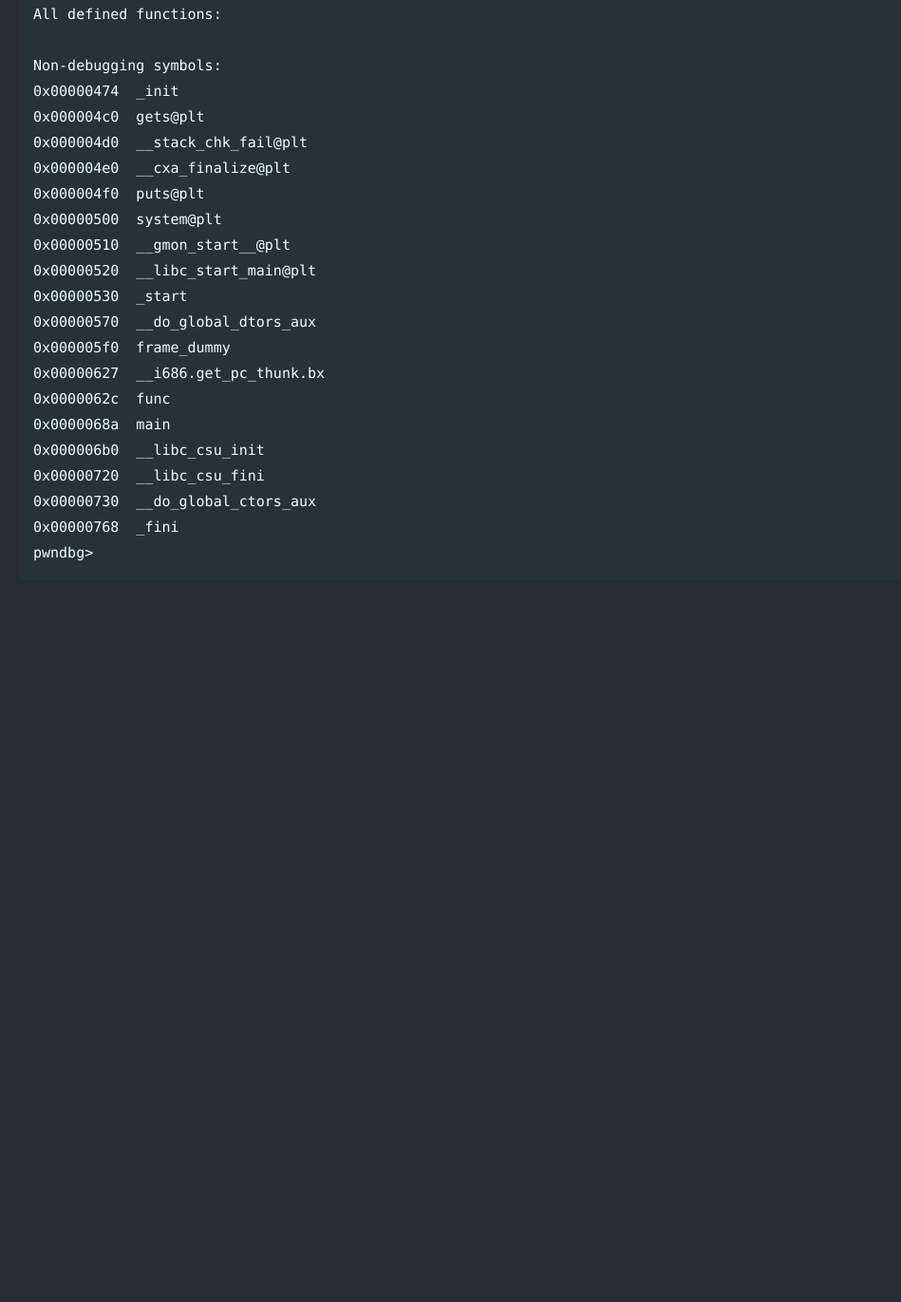
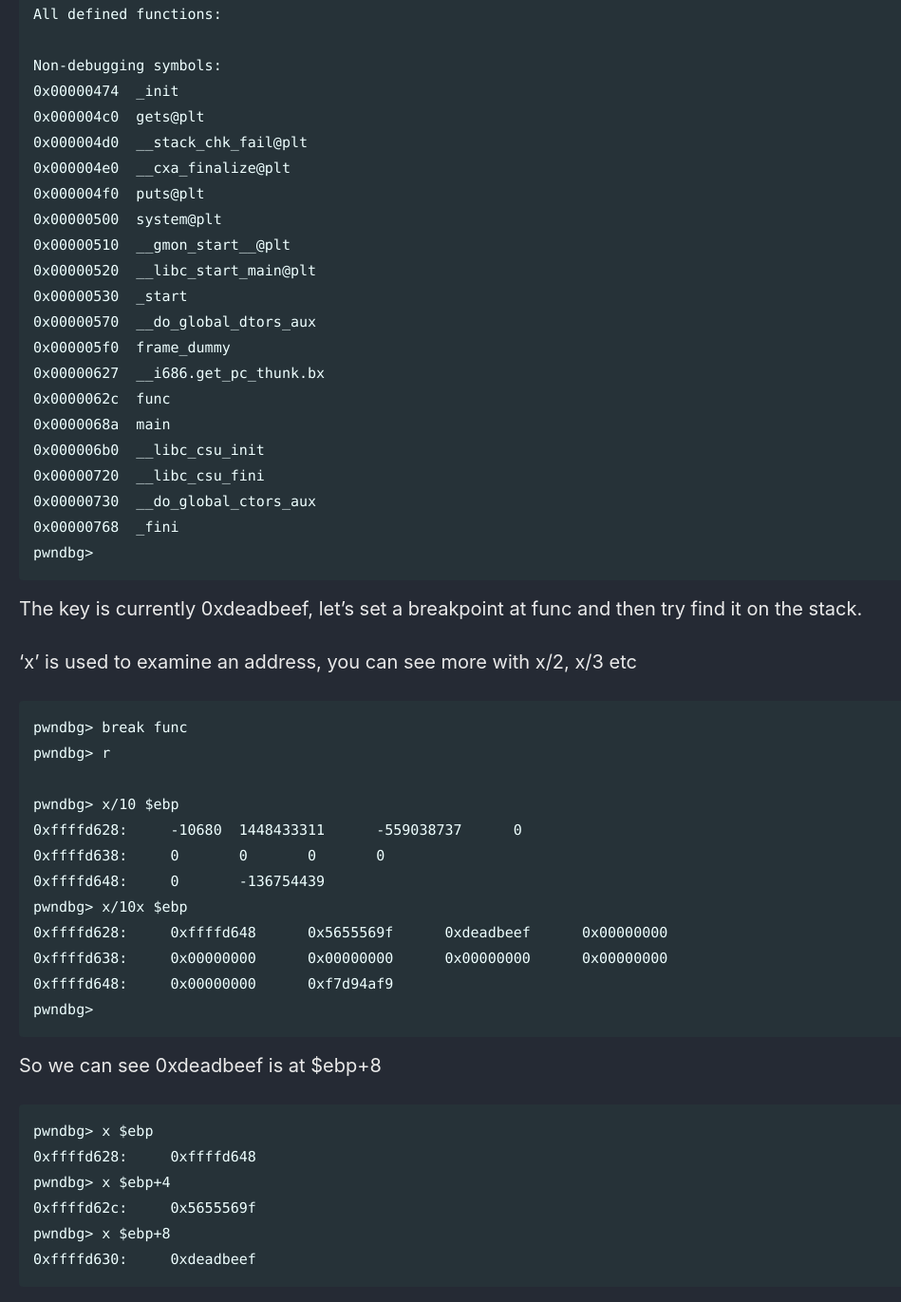
Before and after one commit to Connor-McCartney/Connor-McCartney.github.io, a Jekyll site: the page built from _pages/misc/pwn.md, in a window 1280 px wide and 1400 px high, scrolled down 16837 px. Shown: the top 1371 px of the window at 95% size, without its empty margins (0-949 px from the left). Built offline with Jekyll 4.4.1, drawn with Linux system fonts in a browser that asks for light colours; cached includes are drawn as plain includes; before the commit the page ends 17493 px from its top, so only the background shows below that.

Commit message:
Update pwn.md

````diff
--- a/_pages/misc/pwn.md
+++ b/_pages/misc/pwn.md
@@ -713,3 +713,33 @@ Non-debugging symbols:
 0x00000768  _fini
 pwndbg>
 ```
+
+The key is currently 0xdeadbeef, let's set a breakpoint at func and then try find it on the stack.
+
+'x' is used to examine an address, you can see more with x/2, x/3 etc
+
+```
+pwndbg> break func
+pwndbg> r
+
+pwndbg> x/10 $ebp
+0xffffd628:     -10680  1448433311      -559038737      0
+0xffffd638:     0       0       0       0
+0xffffd648:     0       -136754439
+pwndbg> x/10x $ebp
+0xffffd628:     0xffffd648      0x5655569f      0xdeadbeef      0x00000000
+0xffffd638:     0x00000000      0x00000000      0x00000000      0x00000000
+0xffffd648:     0x00000000      0xf7d94af9
+pwndbg>
+```
+
+So we can see 0xdeadbeef is at $ebp+8
+
+```
+pwndbg> x $ebp
+0xffffd628:     0xffffd648
+pwndbg> x $ebp+4
+0xffffd62c:     0x5655569f
+pwndbg> x $ebp+8
+0xffffd630:     0xdeadbeef
+```
````
